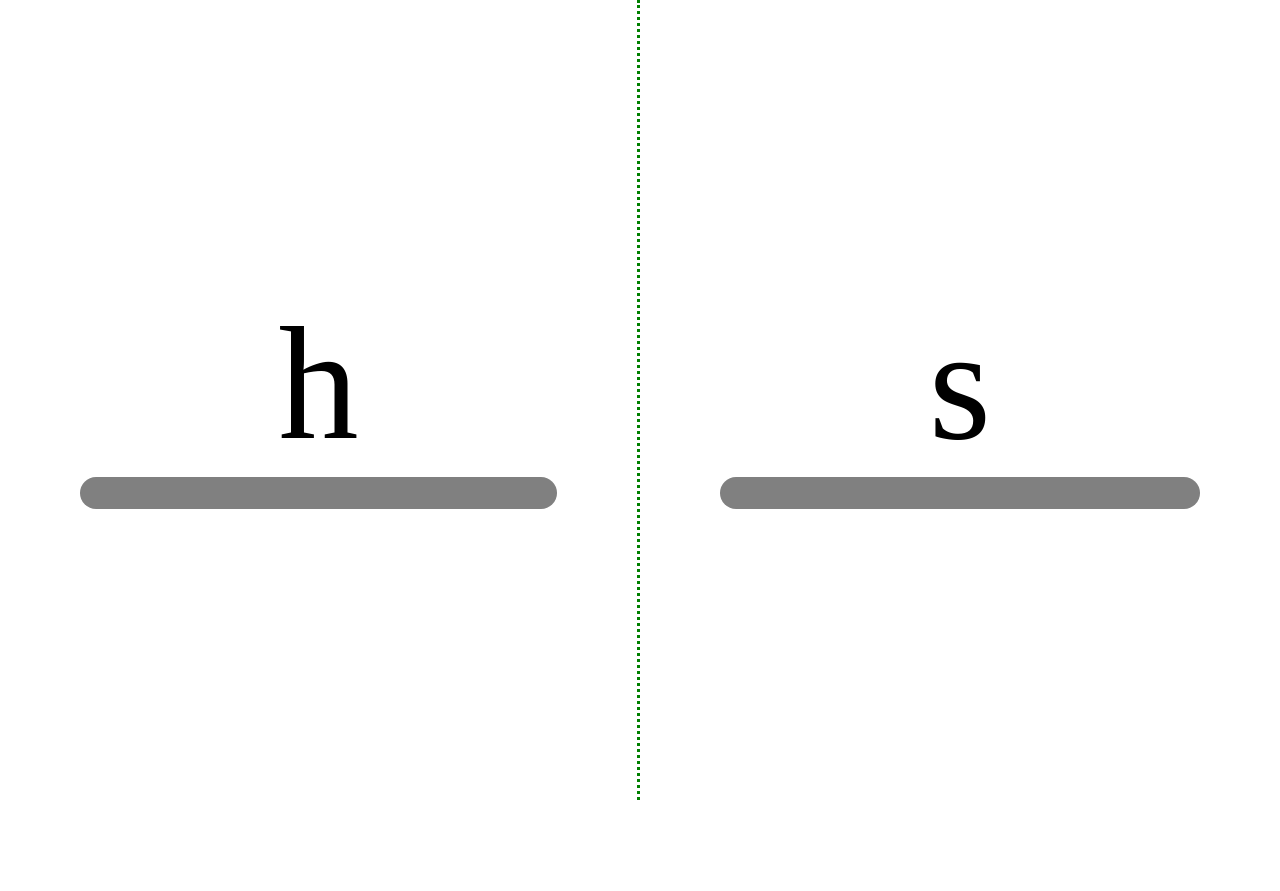
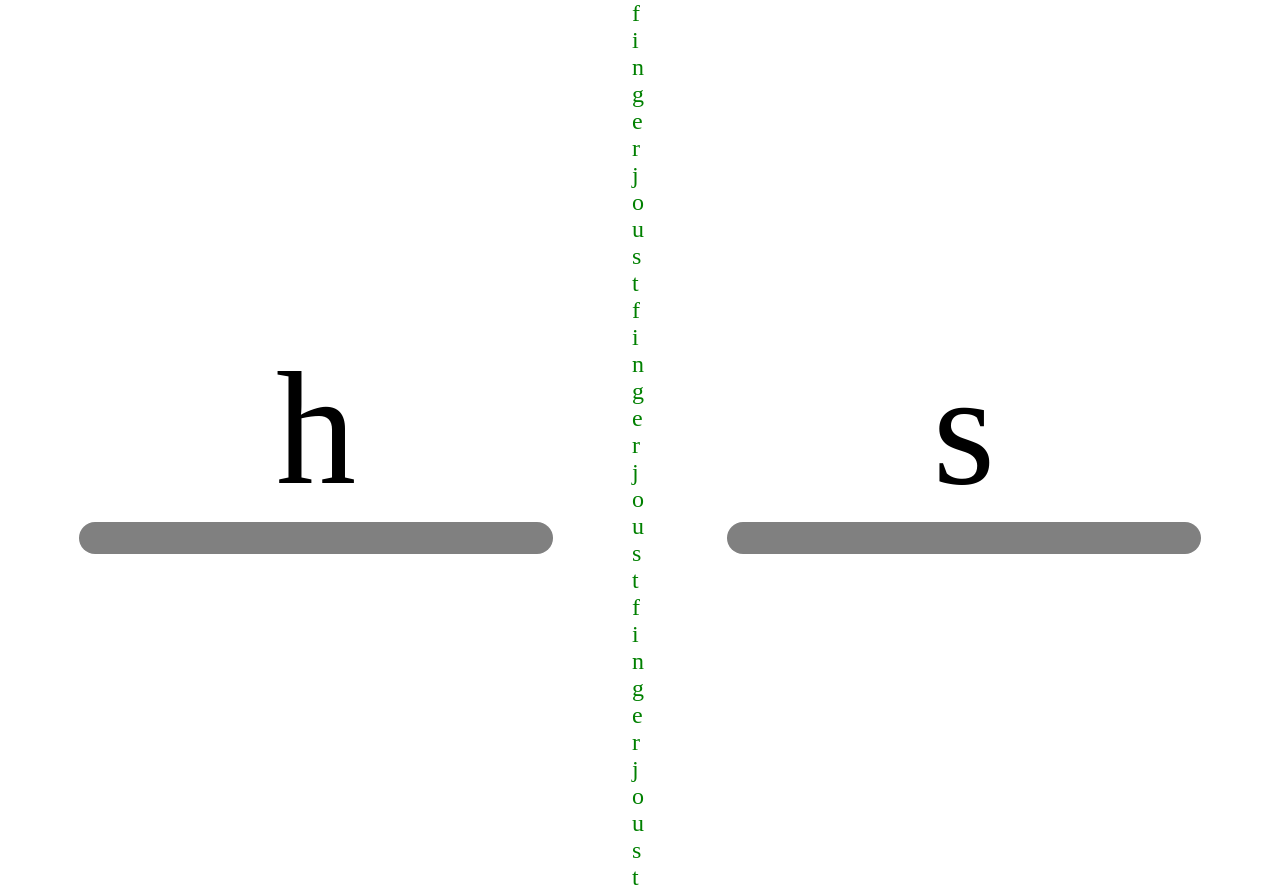
Before and after one commit to Brymo/Finger-Joust, a plain HTML site: page index.html in a window 1280 px wide. Before the commit the page ends 800 px from the top, so only its background shows below. Drawn offline with Linux system fonts and the light colour scheme.

Commit message:
missed a few

```diff
--- a/css/styles.css
+++ b/css/styles.css
@@ -31,7 +31,7 @@ main_container{
     height: 100%;
     display: grid;
     font-size: 10em;
-    grid-template-columns: 1fr 1fr;
+    grid-template-columns: 1fr 0.1em 1fr;
     grid-template-rows: 1fr;
 
 }
@@ -44,15 +44,21 @@ playerA{
     justify-content: center;
     align-items: center;
     flex-direction: column;
-    border-right-style: dotted;
-    border-color: green;
 
 }
 
-playerB{
-
+aesthetic{
     grid-row: 1/span 1;
     grid-column: 2/span 1;
+    font-size: 0.15em;
+    color: green;
+    display: flex;
+    align-items: center;
+}
+
+playerB{
+    grid-row: 1/span 1;
+    grid-column: 3/span 1;
     display:flex;
     justify-content: center;
     align-items: center;
--- a/index.html
+++ b/index.html
@@ -19,6 +19,7 @@
                     <div id="ga" class='goal'></div>
                 </div>
             </playerA>
+            <aesthetic>f i n g e r j o u s t f i n g e r j o u s t f i n g e r j o u s t</aesthetic>
             <playerB>
                 <div id="P2"></div>
                 <div id="gcb" class="goalcontainer">
```
Also changed, not shown: 2 other files.
